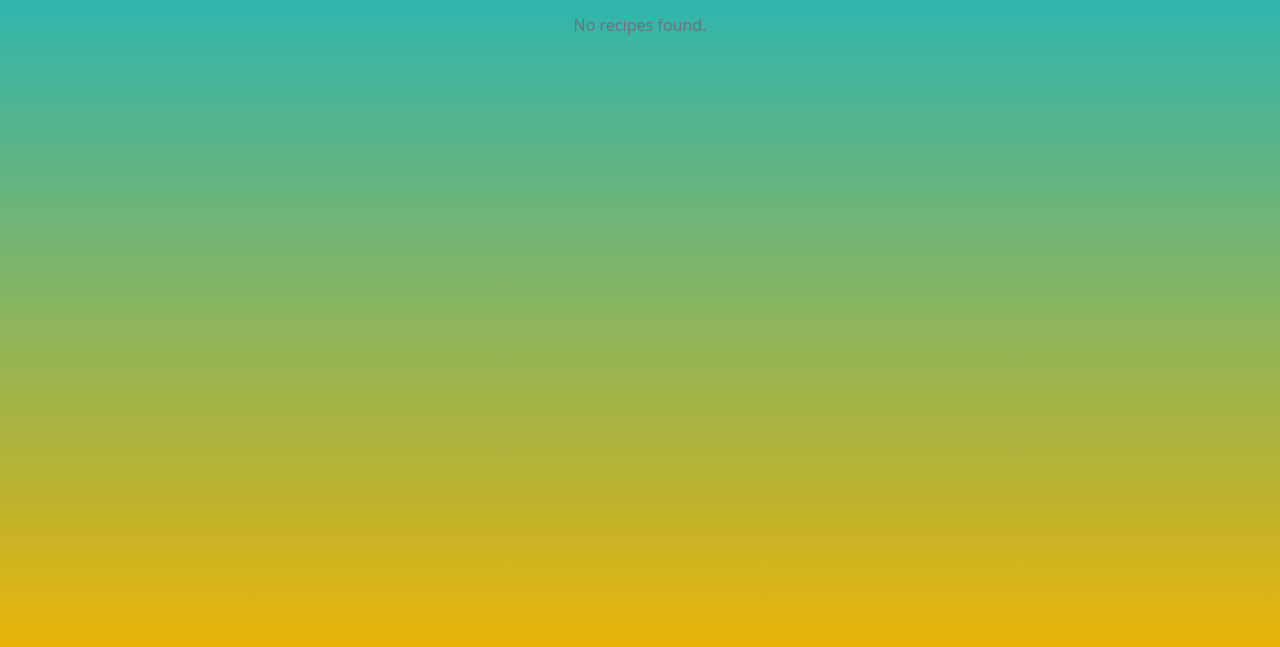
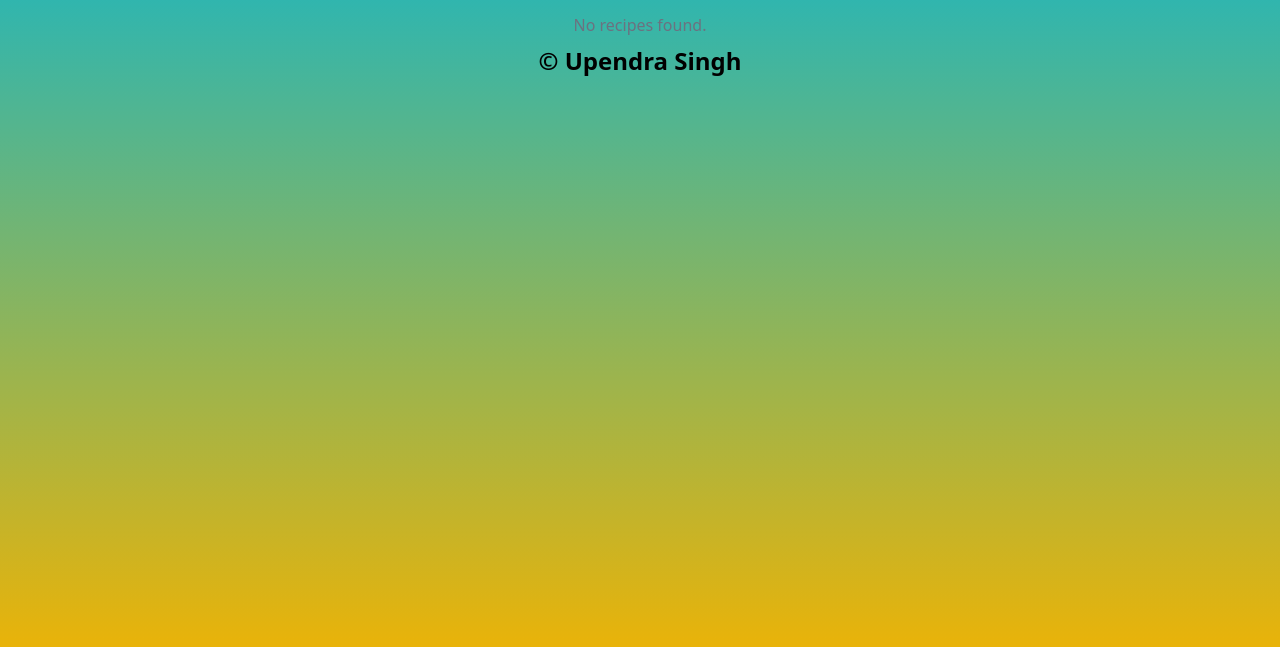
Before and after one commit to upendrasingh-63/fullTask, a plain HTML site: page index.html in a window 1280 px wide. Shown: the part 149-796 px from the top of the page. Drawn offline with nearby package versions, Linux system fonts and the light colour scheme; no server answers.

Commit message:
Update index.html

```diff
--- a/index.html
+++ b/index.html
@@ -28,5 +28,6 @@
       class="w-full max-w-7xl grid sm:grid-cols-1 md:grid-cols-2 lg:grid-cols-3 gap-6"
     ></div>
     <script src="script.js"></script>
+    <p class="mt-2 font-bold text-2xl">&copy; Upendra Singh</p>
   </body>
 </html>
```
